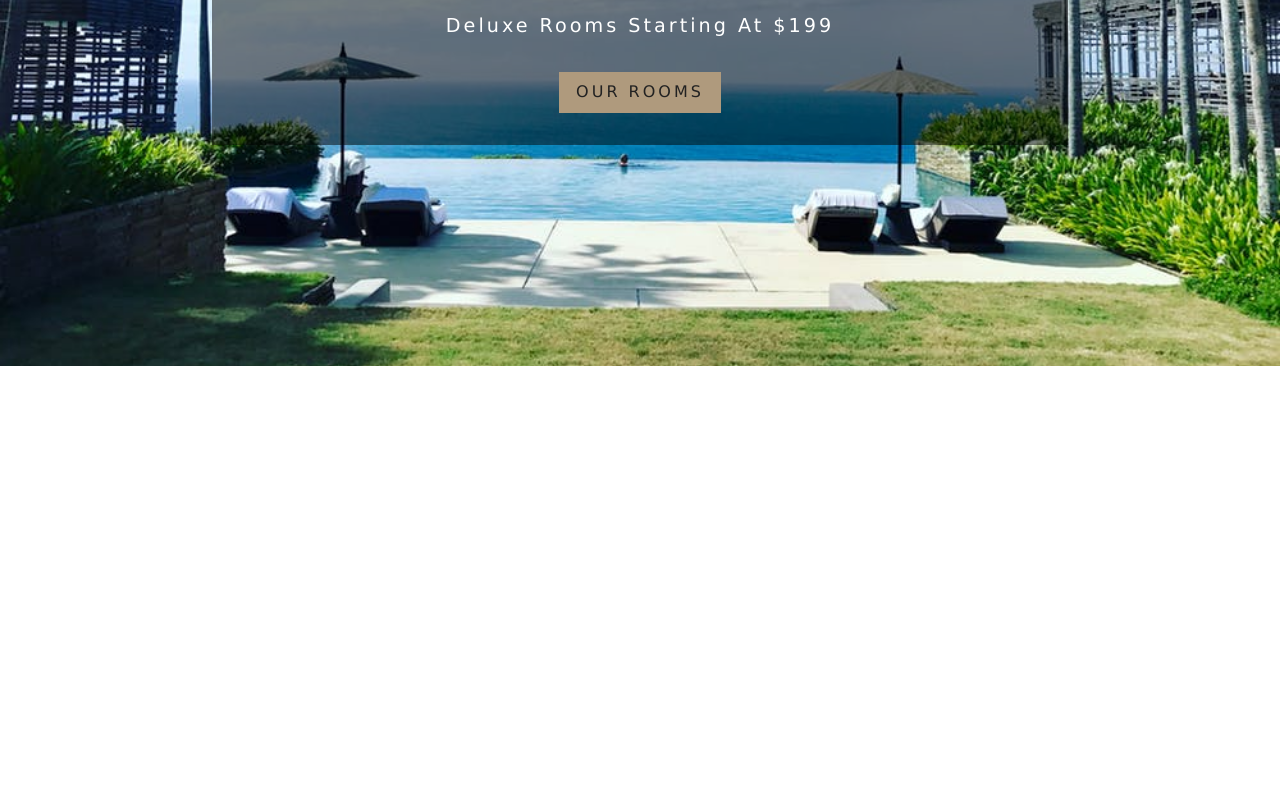
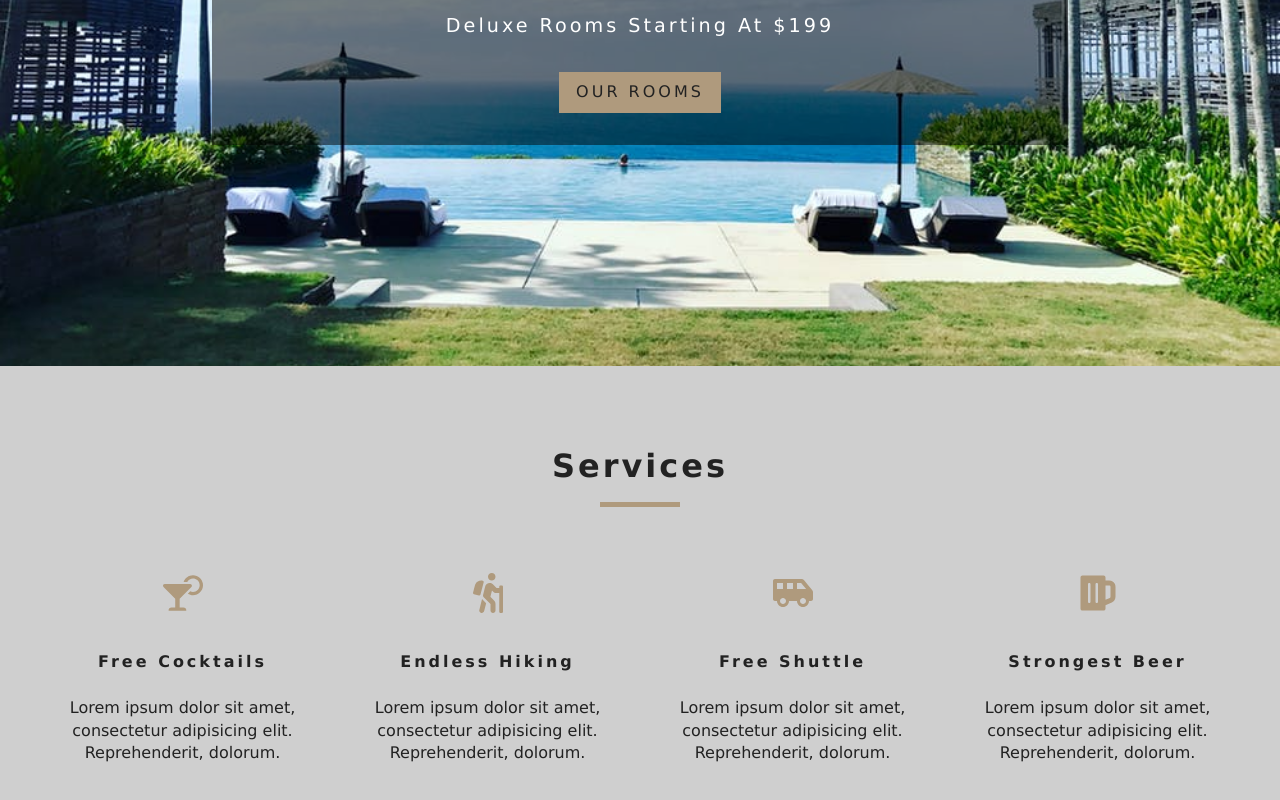
Before and after one commit to sigvant/beach_resort, a React (Create React App) app: page / in a window 1280 px wide. Shown: the part 434-1234 px from the top of the page. Before the commit the page ends 800 px from the top, so only its background shows below. Built offline with nearby package versions, Linux system fonts and the light colour scheme.

Commit message:
before setting the context

```diff
--- a/src/App.css
+++ b/src/App.css
@@ -252,6 +252,7 @@
 }
 .services h6 {
   letter-spacing: var(--mainSpacing);
+  text-transform: capitalize;
 }
 .services p {
   width: 80%;
--- /dev/null
+++ b/src/components/Services.js
@@ -0,0 +1,51 @@
+import React, { Component } from 'react'
+import Title from './Title'
+import {FaCocktail, FaHiking, FaShuttleVan, FaBeer} from 'react-icons/fa'
+
+export default class Services extends Component {
+    state = {
+        services: [
+            {
+                icon:<FaCocktail/>,
+                title: 'free cocktails',
+                info: 'Lorem ipsum dolor sit amet, consectetur adipisicing elit. Reprehenderit, dolorum.'
+            },
+            {
+                icon:<FaHiking/>,
+                title: 'endless hiking',
+                info: 'Lorem ipsum dolor sit amet, consectetur adipisicing elit. Reprehenderit, dolorum.'
+            },
+            {
+                icon:<FaShuttleVan/>,
+                title: 'free shuttle',
+                info: 'Lorem ipsum dolor sit amet, consectetur adipisicing elit. Reprehenderit, dolorum.'
+            },
+            {
+                icon:<FaBeer/>,
+                title: 'strongest beer',
+                info: 'Lorem ipsum dolor sit amet, consectetur adipisicing elit. Reprehenderit, dolorum.'
+            },
+        ]
+    }
+
+    render() {
+        return (
+            <section className='services'>
+                <Title title='services'/>
+                <div className="services-center">
+                    {
+                        this.state.services.map((item, index) => {
+                            return (
+                                <article key={index} className='service'>
+                                    <span>{item.icon}</span>
+                                    <h6>{item.title}</h6>
+                                    <p>{item.info}</p>
+                                </article>
+                            )
+                        })
+                    }
+                </div>
+            </section>
+        )
+    }
+}
--- /dev/null
+++ b/src/components/Title.js
@@ -0,0 +1,12 @@
+import React from 'react'
+
+function Title({title}) {
+    return (
+        <div className='section-title'>
+            <h4>{title}</h4>
+            <div></div>
+        </div>
+    )
+}
+
+export default Title
--- a/src/pages/Home.js
+++ b/src/pages/Home.js
@@ -2,9 +2,11 @@
 import Banner from '../components/Banner'
 import Hero from '../components/Hero'
 import { Link } from 'react-router-dom'
+import Services from '../components/Services'
 
 function Home() {
     return (
+        <>
             <Hero>
                 <Banner title='luxurious rooms' subtitle='deluxe rooms starting at $199'>
                     <Link to='/rooms'className='btn-primary'>
@@ -12,6 +14,8 @@
                     </Link>
                 </Banner>
             </Hero>
+            <Services/>
+        </>
     )
 }
 
```
Lines whose indentation alone changed are shown as unchanged.
